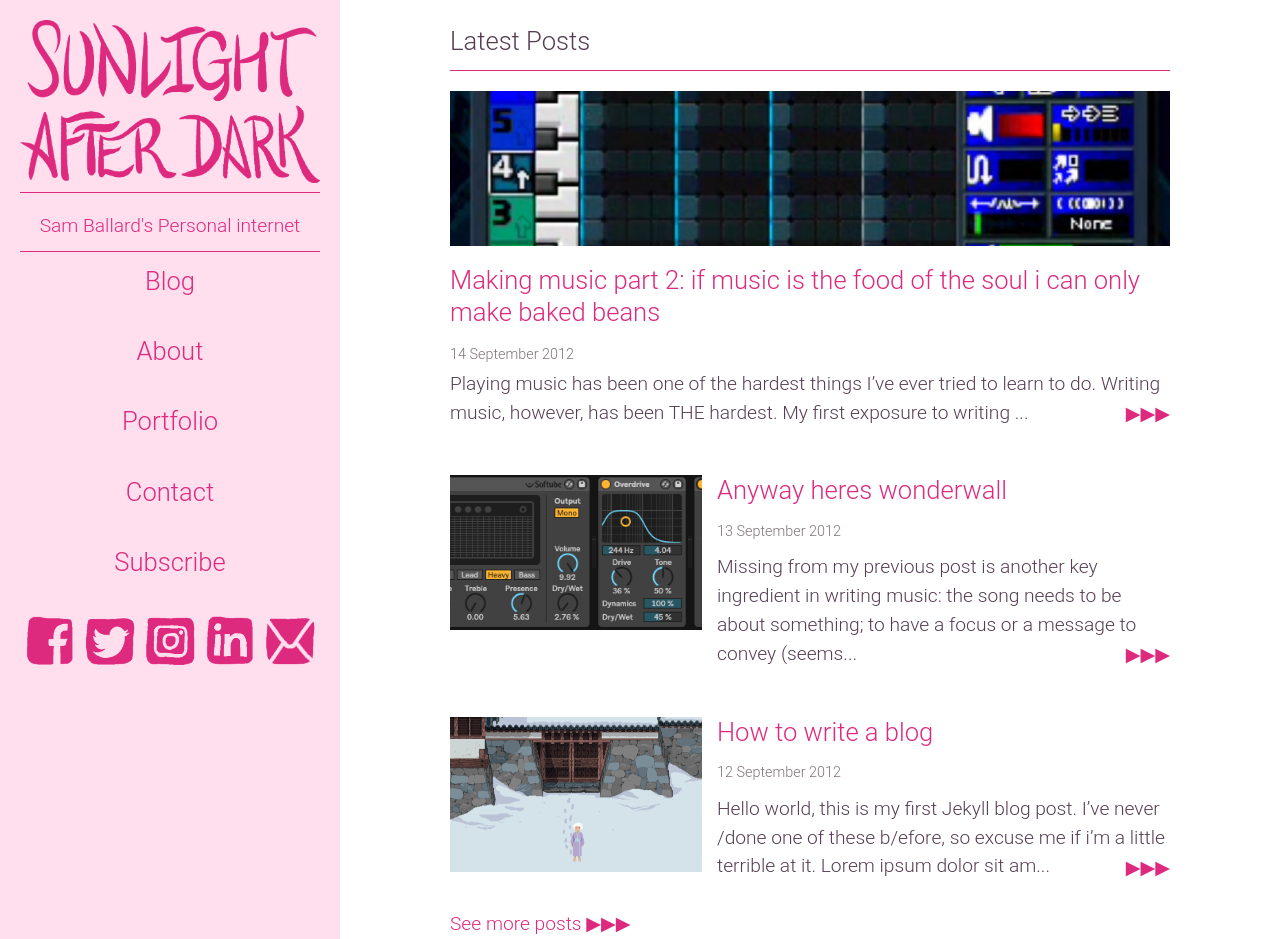
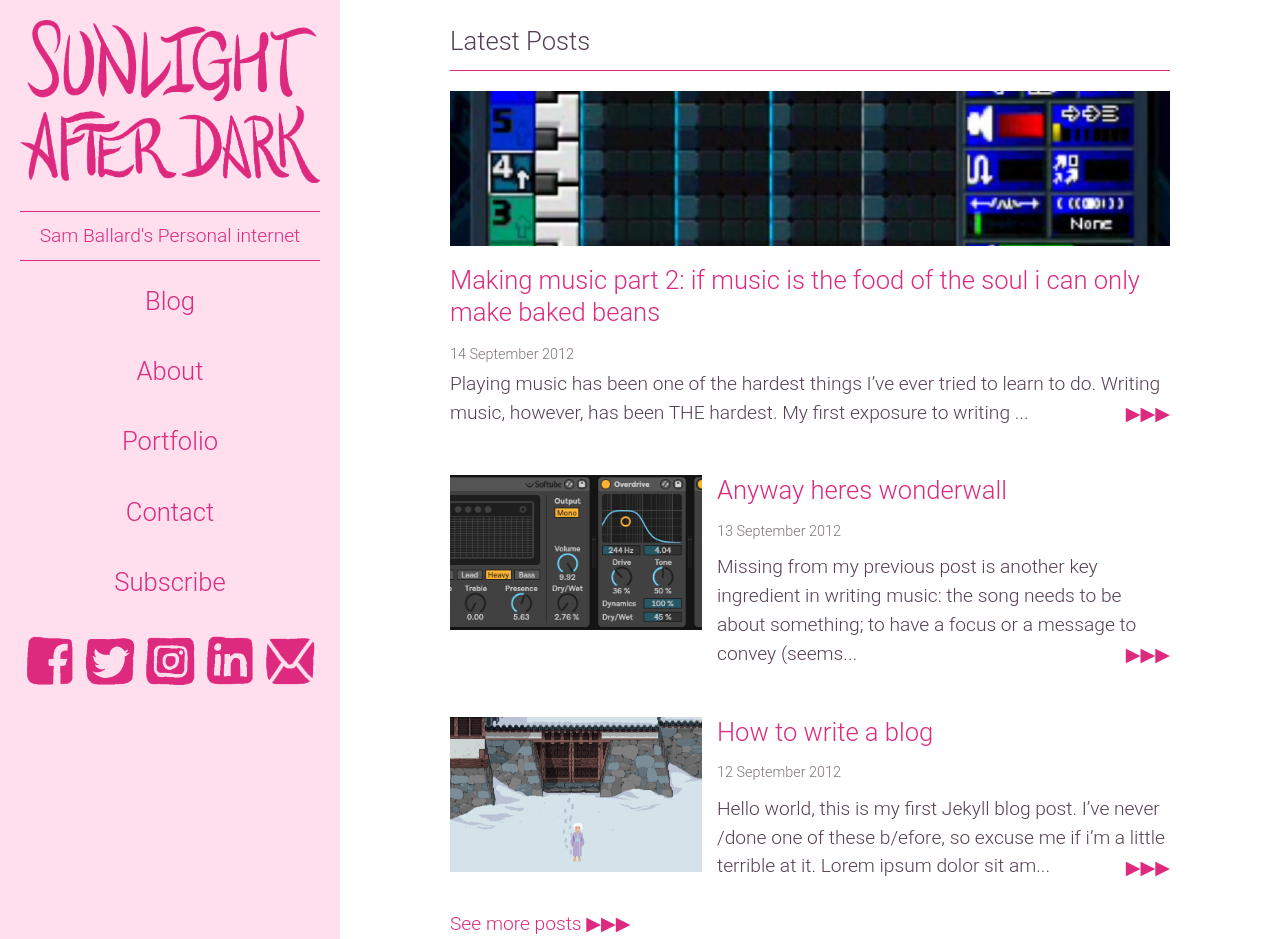
Before and after one commit to BaronBlackmore/SunlightAfterDark, a Jekyll site: the page built from index.html, in a window 1280 px wide and 939 px high. Built offline with Jekyll 4.4.1, drawn with Linux system fonts in a browser that asks for light colours.

Commit message:
tiny margin edit

```diff
--- a/_includes/nav.html
+++ b/_includes/nav.html
@@ -1,7 +1,7 @@
 <div id="nav">
 	<div class="site-intro no-mobile">
 		<a href="www.sunlightafterdark.com"><img alt="Sunlight After Dark" src="images/title.png"></a>
-		<div class="line" style="margin-bottom: 0.5em"></div>
+		<div class="line" style="margin:1em 0 0 0"></div>
 		<p style="text-align: center; color: #de2a7e">Sam Ballard's Personal internet</p>
 		<div class="line"></div>
 	</div>
--- a/css/main.css
+++ b/css/main.css
@@ -376,7 +376,7 @@ li .content-preview{
 
 #nav-column{
 	position: fixed;
-	top: 240px;
+	top: 260px;
 	width: 300px;
 	padding-bottom: 1em;
 	display: flex;
```
